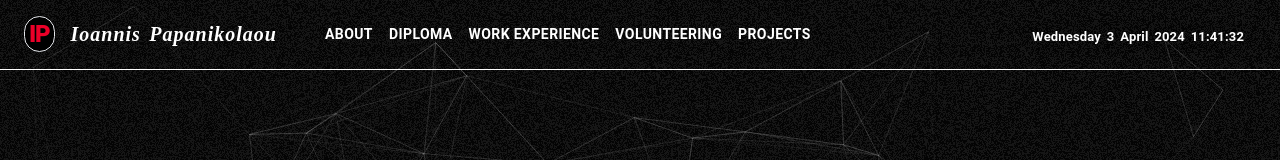
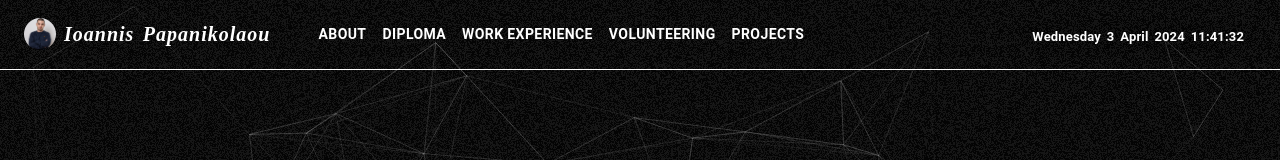
Before and after one commit to john-papani/john-papani.github.io, a React (Create React App) app: page / in a window 1280 px wide. Shown: the top 160 px of the page. Built offline with nearby package versions, Linux system fonts and the light colour scheme.

Commit message:
Update logo in the navbar

```diff
--- a/src/Components/Navbar/Navbar.js
+++ b/src/Components/Navbar/Navbar.js
@@ -1,5 +1,5 @@
 import React, { useState } from "react";
-import BackHandIcon from "@mui/icons-material/BackHand";
+import faviconfornav from "../../img/2.png";
 import {
   Typography,
   Button,
@@ -17,7 +17,13 @@ import LiveTime from "../Helpers/autoreloadTime";
 // const pages = ["Projects","CV and Information",  "Contact"];
 //  const pages = ["Short Bio","CV and Information",  "Contact"];
 // const pages = ["MONO KOULIS 🤡"];
-const pages = ["about", "diploma","work experience", "volunteering","projects"];
+const pages = [
+  "about",
+  "diploma",
+  "work experience",
+  "volunteering",
+  "projects",
+];
 
 function ElevationScroll(props) {
   const { children } = props;
@@ -79,10 +85,11 @@ const Navbar = (props) => {
       <AppBar className={classes.appbar}>
         <Container maxWidth="xl" sx={{ alignItems: "center" }}>
           <Toolbar disableGutters>
-            {/* <BackHandIcon sx={{ mr: 1 }} /> */}
-            <p className="text-2xl lg:mr-4 mr-6 px-[4px] py-[1px] text-[#eb0028]  border  rounded-full bg-black font-black tracking-tighter">
-              IP
-            </p>
+            <img
+              src={faviconfornav}
+              alt="ip"
+              className="w-8 h-8 mr-2 rounded-full"
+            />
 
             <p
               className="mr-10 font-[agustina] font-bold tracking-wider cursor-pointer italic text-xl no-underline"
```
